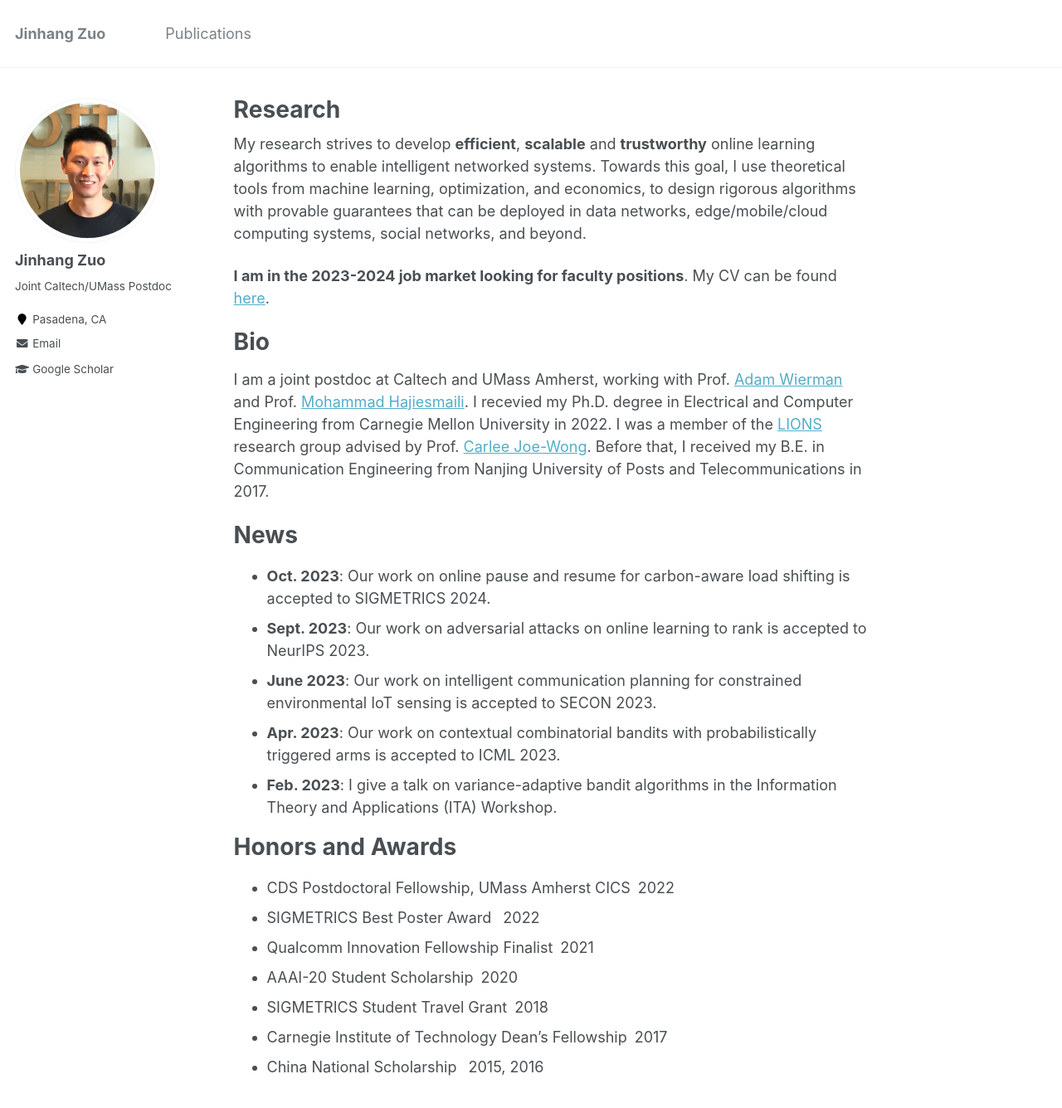
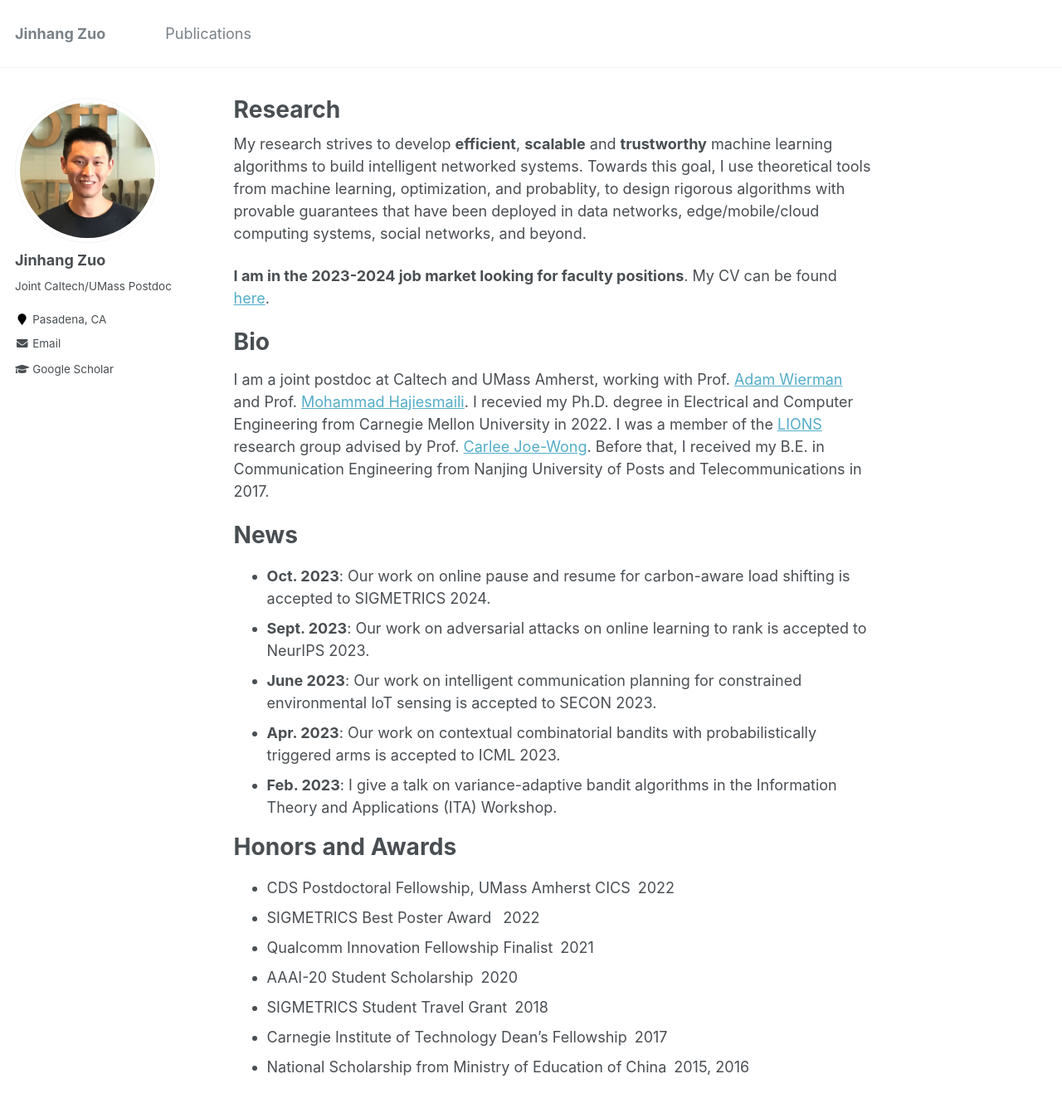
Before and after one commit to jhzuo/jhzuo.github.io, a Jekyll site: the page built from _pages/about.md, in a window 1280 px wide and 1400 px high. Shown: the top 1336 px of the window at 83% size. Built offline with Jekyll 4.4.1, drawn with Linux system fonts in a browser that asks for light colours.

Commit message:
Update about.md

```diff
--- a/_pages/about.md
+++ b/_pages/about.md
@@ -7,7 +7,7 @@ redirect_from:
   - /about/
   - /about.html
 ---
-My research strives to develop **efficient**, **scalable** and **trustworthy** online learning algorithms to enable intelligent networked systems. Towards this goal, I  use theoretical tools from machine learning, optimization, and economics, to design rigorous algorithms with provable guarantees that can be deployed in data networks, edge/mobile/cloud computing systems, social networks, and beyond.
+My research strives to develop **efficient**, **scalable** and **trustworthy** machine learning algorithms to build intelligent networked systems. Towards this goal, I  use theoretical tools from machine learning, optimization, and probablity, to design rigorous algorithms with provable guarantees that have been deployed in data networks, edge/mobile/cloud computing systems, social networks, and beyond.
 
 **I am in the 2023-2024 job market looking for faculty positions**. My CV can be found [here](https://drive.google.com/file/d/1SYAuP3JsD7LUFYkGSaZVcpL7Za5O7AYH/view?usp=sharing).
 
@@ -34,4 +34,4 @@ Honors and Awards
 - AAAI-20 Student Scholarship&ensp;2020
 - SIGMETRICS Student Travel Grant&ensp;2018
 - Carnegie Institute of Technology Dean's Fellowship&ensp;2017
-- China National Scholarship &ensp;2015, 2016
+- National Scholarship from Ministry of Education of China&ensp;2015, 2016
```
